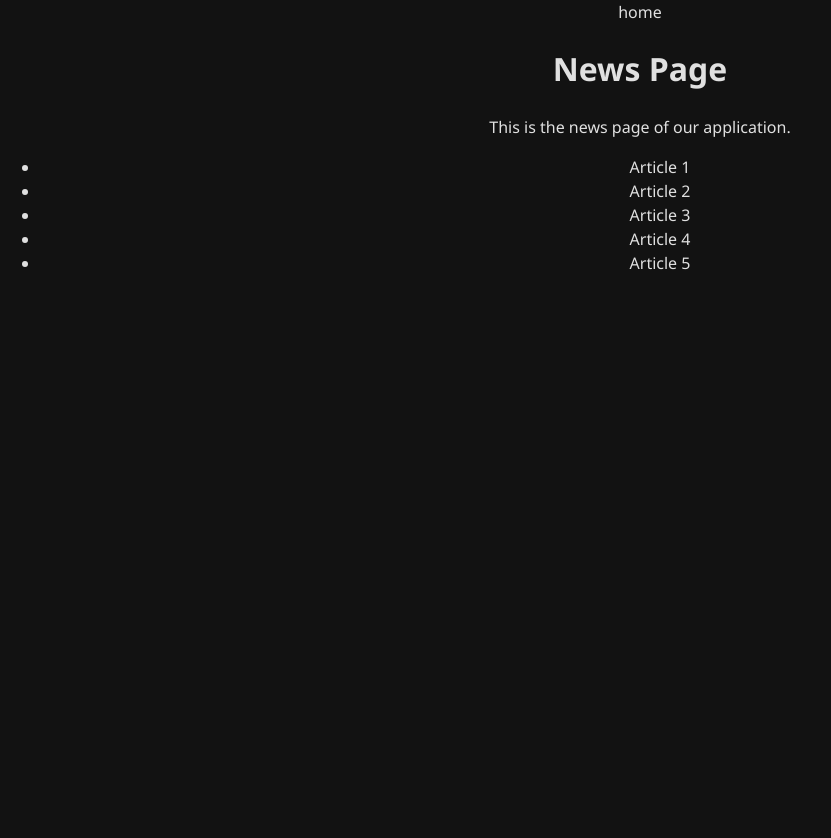
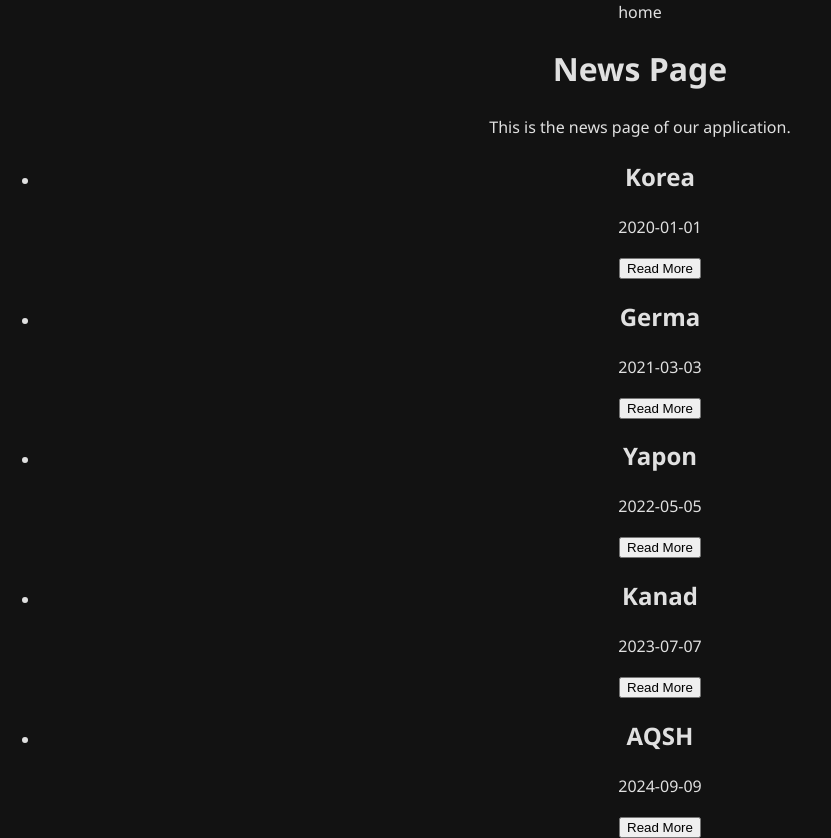
Before and after one commit to nomanoff/frontend-mentor-react-challange-1, a React (Vite) app: page /news in a window 1280 px wide. Shown: the whole page, without its empty margins (0-831 px from the left). Before the commit the page ends 800 px from the top, so only its background shows below. Built offline with nearby package versions, Linux system fonts and the light colour scheme.

Commit message:
Topic: React Router Part 22222

```diff
--- a/src/pages/News.jsx
+++ b/src/pages/News.jsx
@@ -2,27 +2,41 @@
 import { useNavigate } from "react-router";
 import ArrowBackIosNewIcon from "@mui/icons-material/ArrowBackIosNew";
 import PATHS from "../routes/routes";
-function News() {
-  const navigate = useNavigate();
 
-  const handleNavigateArticleOne = () => {
-    const article1 = {
+const articles = [
+  {
     postDate: "2020-01-01",
     postTitle: "Koreaga o'qishga topshirish yanada osonlashdi",
     postContent: "Bluh blah blah",
-    };
-
-    navigate(`/news/${article1.postDate}/${article1.postTitle}`);
-  };
-
-  const handleNavigateArticleTwo = () => {
-    const article2 = {
+  },
+  {
     postDate: "2021-03-03",
     postTitle: "Germaniya o'qishga topshirish yanada osonlashdi",
     postContent: "Bluh blah blah",
-    };
+  },
+  {
+    postDate: "2022-05-05",
+    postTitle: "Yaponiya o'qishga topshirish yanada osonlashdi",
+    postContent: "Bluh blah blah",
+  },
+  {
+    postDate: "2023-07-07",
+    postTitle: "Kanada o'qishga topshirish yanada osonlashdi",
+    postContent: "Bluh blah blah",
+  },
+  {
+    postDate: "2024-09-09",
+    postTitle: "AQSH o'qishga topshirish yanada osonlashdi",
+    postContent: "Bluh blah blah",
+  },
+];
 
-    navigate(`/news/${article2.postDate}/${article2.postTitle}`);
+function News() {
+  const navigate = useNavigate();
+  const handleViewDeatails = (title, date) => {
+    navigate(
+      `${PATHS.NEWS_DETAIL.replace(":id", date).replace(":title", title)}`
+    );
   };
 
   return (
@@ -37,11 +51,19 @@ function News() {
       <h1>News Page</h1>
       <p>This is the news page of our application.</p>
       <ul>
-        <li onClick={handleNavigateArticleOne}>Article 1</li>
-        <li onClick={handleNavigateArticleTwo}>Article 2</li>
-        <li>Article 3</li>
-        <li>Article 4</li>
-        <li>Article 5</li>
+        {articles.map((article, index) => (
+          <li key={index}>
+            <h2>{article.postTitle.slice(0, 5)}</h2>
+            <p>{article.postDate}</p>
+            <button
+              onClick={() =>
+                handleViewDeatails(article.postTitle, article.postDate)
+              }
+            >
+              Read More
+            </button>
+          </li>
+        ))}
       </ul>
     </div>
   );
```
Lines whose indentation alone changed are shown as unchanged.
